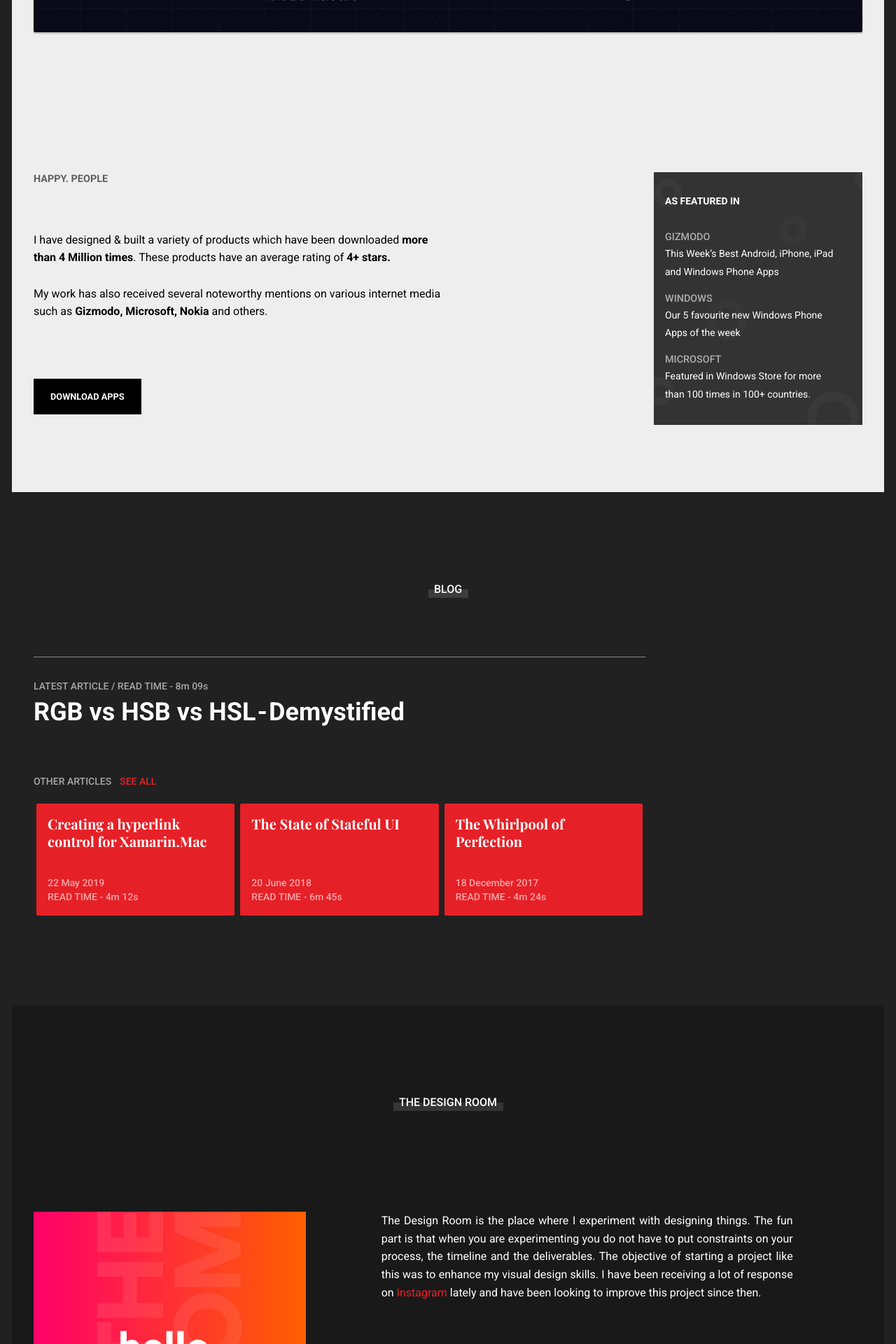
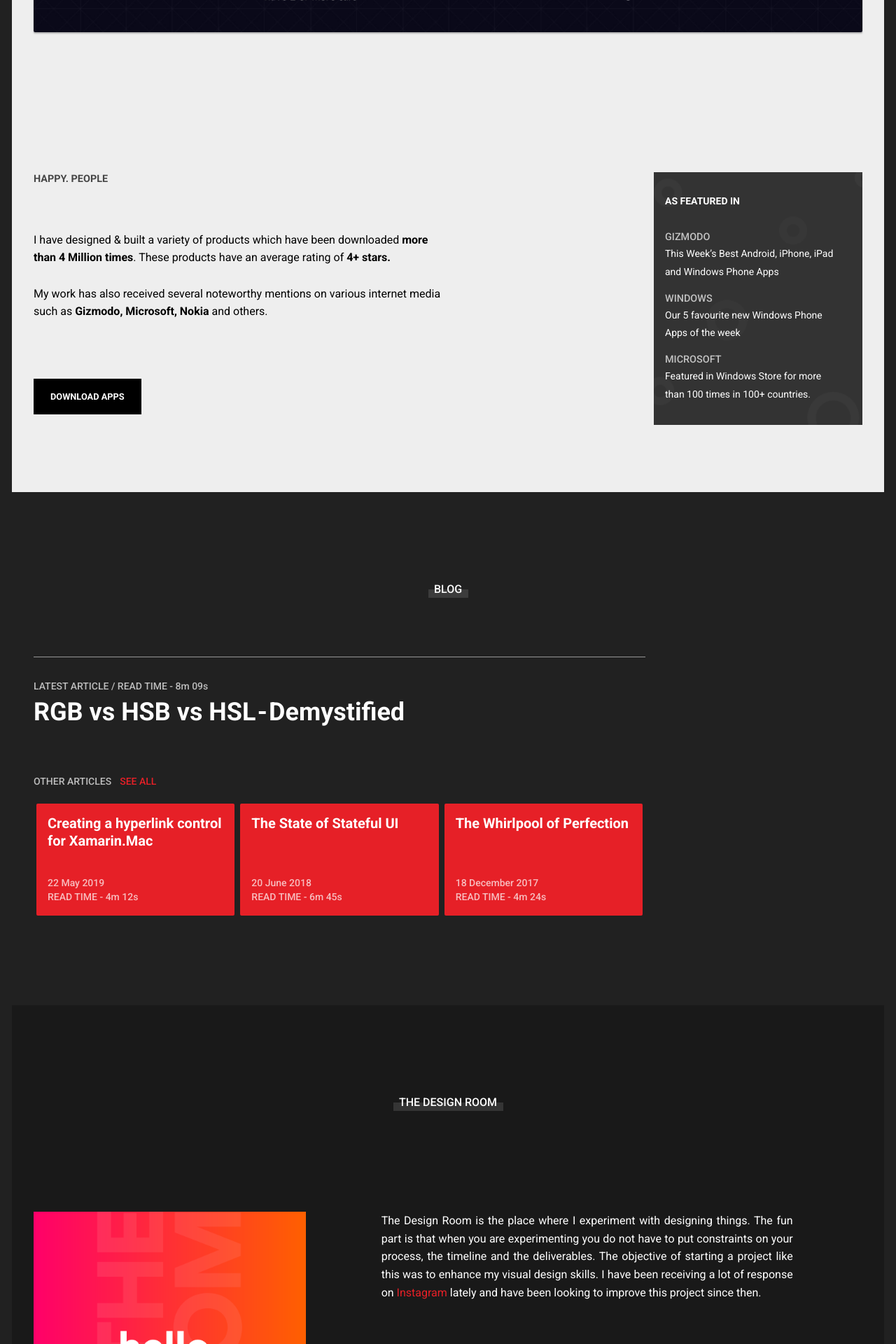
Before and after one commit to AnaghSharma/anaghsharma.github.io, a Jekyll site: the page built from index.html, in a window 1280 px wide. Shown: the part 2105-4025 px from the top of the page at 70% size. Built offline with Jekyll 4.4.1, drawn with Linux system fonts in a browser that asks for light colours; nearby versions of some CDN libraries.

Commit message:
Updated serif font to sans-serif

```diff
--- a/_pages/about.html
+++ b/_pages/about.html
@@ -22,9 +22,9 @@ keywords: anagh sharma, design, creative, portfolio, development, designer
     </br>
     <p class="f4">My journey of getting into design has been no less than a bumpy ride. I enrolled myself in college to study Computer Science. At the same time, I started developing mobile apps. I took part in a contest organised by Microsoft India and ended up winning at 47th position in Top 50 Quality Apps category. These events eventually helped me to realise the significance of good design.</p>
     </br>
-    <p class="f4">To design and build those apps, I started Galaxy Studio along with my brother to build apps for Windows Phone. Gradually, Galaxy Studio became one of the most successful publishers with approximately 4 Million total app downloads. These apps have an average rating of 4+ stars.</br>Later on, <a href="{{ site.url }}/blog/the-power-of-side-projects/" class="font-primary-color">a stint at Snapdeal</a> helped me to move to design field.</p>
+    <p class="f4">To design and build those apps, I started Galaxy Studio along with my brother to build apps for Windows Phone. Gradually, Galaxy Studio became one of the most successful publishers with approximately 4 Million total app downloads. These apps have an average rating of 4+ stars.</br>Later on, <a href="{{ site.url }}/blog/the-power-of-side-projects/" class="font-primary-color font-medium">a stint at Snapdeal</a> helped me to move to design field.</p>
     </br>
-    <p class="f4">My work has also received several noteworthy mentions on various internet media such as <a href="http://www.gizmodo.co.uk/2014/10/this-weeks-best-android-iphone-ipad-and-windows-phone-apps-7/" class="font-primary-color">Gizmodo</a>, <a href="https://blogs.windows.com/devices/2014/10/19/our-5-favourite-new-windows-phone-apps-of-the-week-29/" class="font-primary-color">Microsoft</a>, Nokia and others. The apps that I have designed & built have been featured in the Spotlight, Top Free, New + Rising apps sections of Windows Store for more than hundreds of times in more than 100 countries.</p>
+    <p class="f4">My work has also received several noteworthy mentions on various internet media such as <a href="http://www.gizmodo.co.uk/2014/10/this-weeks-best-android-iphone-ipad-and-windows-phone-apps-7/" class="font-primary-color font-medium">Gizmodo</a>, <a href="https://blogs.windows.com/devices/2014/10/19/our-5-favourite-new-windows-phone-apps-of-the-week-29/" class="font-primary-color font-medium">Microsoft</a>, Nokia and others. The apps that I have designed & built have been featured in the Spotlight, Top Free, New + Rising apps sections of Windows Store for more than hundreds of times in more than 100 countries.</p>
   </div>
 </div>
 <div class="row mv6">
--- a/_pages/blog.html
+++ b/_pages/blog.html
@@ -20,7 +20,7 @@ keywords: blog, writing, design, experience
             {% for post in site.posts %}
             <ul class="no-bullet">
                 <li class="blog-list mv3 pt3 pb1 ph3">
-                    <a href="{{ post.url }}" class="heading font-content font-secondary-bold f4 lh-title">{{ post.title }}</a>
+                    <a href="{{ post.url }}" class="heading font-bold f4 lh-title">{{ post.title }}</a>
                     <p class="font-secondary f6 mt1">{{ post.date | date_to_long_string }}&emsp;/&emsp;Read Time - {{ post.read-time }}</p>
                 </li>
             </ul>
--- a/_pages/garage.html
+++ b/_pages/garage.html
@@ -34,13 +34,13 @@ keywords: anagh sharma, design, development, designer
         <div class="row">
             <ul class="no-bullet">
               <li class="blog-list mv3 pv3 ph3">
-                <a href="{{ site.url }}/blog/creating-a-hyperlink-control-for-xamarin-mac/" class="heading font-content font-secondary-bold f4 lh-title">Creating a custom hyperlink control for Xamarin.Mac</a>
+                <a href="{{ site.url }}/blog/creating-a-hyperlink-control-for-xamarin-mac/" class="heading font-bold f4 lh-title">Creating a custom hyperlink control for Xamarin.Mac</a>
               </li>
               <li class="blog-list mv3 pv3 ph3">
-                  <a href="{{ site.url }}/blog/the-state-of-stateful-ui/" class="heading font-content font-secondary-bold f4 lh-title">Handling different UI states with a single ViewController</a>
+                  <a href="{{ site.url }}/blog/the-state-of-stateful-ui/" class="heading font-bold f4 lh-title">Handling different UI states with a single ViewController</a>
                 </li>
               <li class="blog-list mv3 pv3 ph3">
-                <a href="{{ site.url }}/blog/switching-to-jekyll-and-github-pages/" class="heading font-content font-secondary-bold f4 lh-title">Switching to Jekyll and Github Pages for my personal website</a>
+                <a href="{{ site.url }}/blog/switching-to-jekyll-and-github-pages/" class="heading font-bold f4 lh-title">Switching to Jekyll and Github Pages for my personal website</a>
               </li>
             </ul>
         </div>
--- a/index.html
+++ b/index.html
@@ -107,7 +107,7 @@ keywords: design, portfolio, development, designer
           <div class="large-4 medium-4 columns mt1">
             <a href="{{ post.url }}" class="primary no-decoration-light">
               <div class="blog-card pt3">
-                <h5 class="f4 mh3 font-secondary-bold lh-title">{{ post.title }}</h5>
+                <h5 class="f4 mh3 font-bold lh-title">{{ post.title }}</h5>
                 <h6 class="f6 mh3 font-medium font-secondary">{{ post.date | date_to_long_string }}<br>READ TIME - {{ post.read-time }}</h6>
               </div>
             </a>
@@ -158,10 +158,10 @@ keywords: design, portfolio, development, designer
           <h6 class="mt3 f6 font-bold font-secondary">LATEST COOKIES</h6>
         <ul class="no-bullet">
             <li class="blog-list mv3 pv2 ph3">
-                <a href="{{ site.url }}/blog/creating-a-hyperlink-control-for-xamarin-mac/" class="heading font-content font-secondary-bold f5 lh-title">Creating a custom hyperlink control for Xamarin.Mac</a>
+                <a href="{{ site.url }}/blog/creating-a-hyperlink-control-for-xamarin-mac/" class="heading font-medium f5">Creating a custom hyperlink control for Xamarin.Mac</a>
               </li>
           <li class="blog-list mv3 pv2 ph3">
-            <a href="{{ site.url }}/blog/the-state-of-stateful-ui/" class="heading font-content font-secondary-bold f5 lh-title">Handling different UI states with a single ViewController</a>
+            <a href="{{ site.url }}/blog/the-state-of-stateful-ui/" class="heading font-medium f5">Handling different UI states with a single ViewController</a>
           </li>
         </ul>
       </div>
--- a/scss/_custom.scss
+++ b/scss/_custom.scss
@@ -191,7 +191,7 @@
   height: 10rem;
   border-radius: 2px;
   h5 {
-    font-family: $font-family-serif;
+
     height: 5rem;
   }
 }
--- a/scss/_settings.scss
+++ b/scss/_settings.scss
@@ -55,6 +55,10 @@ $foundation-palette: (
   warning: #ffae00,
   alert: #ec5840,
 );
+$primary-color: #e62027;
+$primary-light-color: #ea484d;
+$primary-lighter-color: #f0757a;
+$primary-lightest-color: #f6acaf;
 $light-gray: #e6e6e6;
 $medium-gray: #cacaca;
 $dark-gray: #212121;
--- a/scss/_typography.scss
+++ b/scss/_typography.scss
@@ -133,7 +133,7 @@
 }
 
 .font-secondary {
-  opacity: 0.6;
+  opacity: 0.7;
 }
 
 .font-content {
```
Also changed, not shown: css/app.css.
